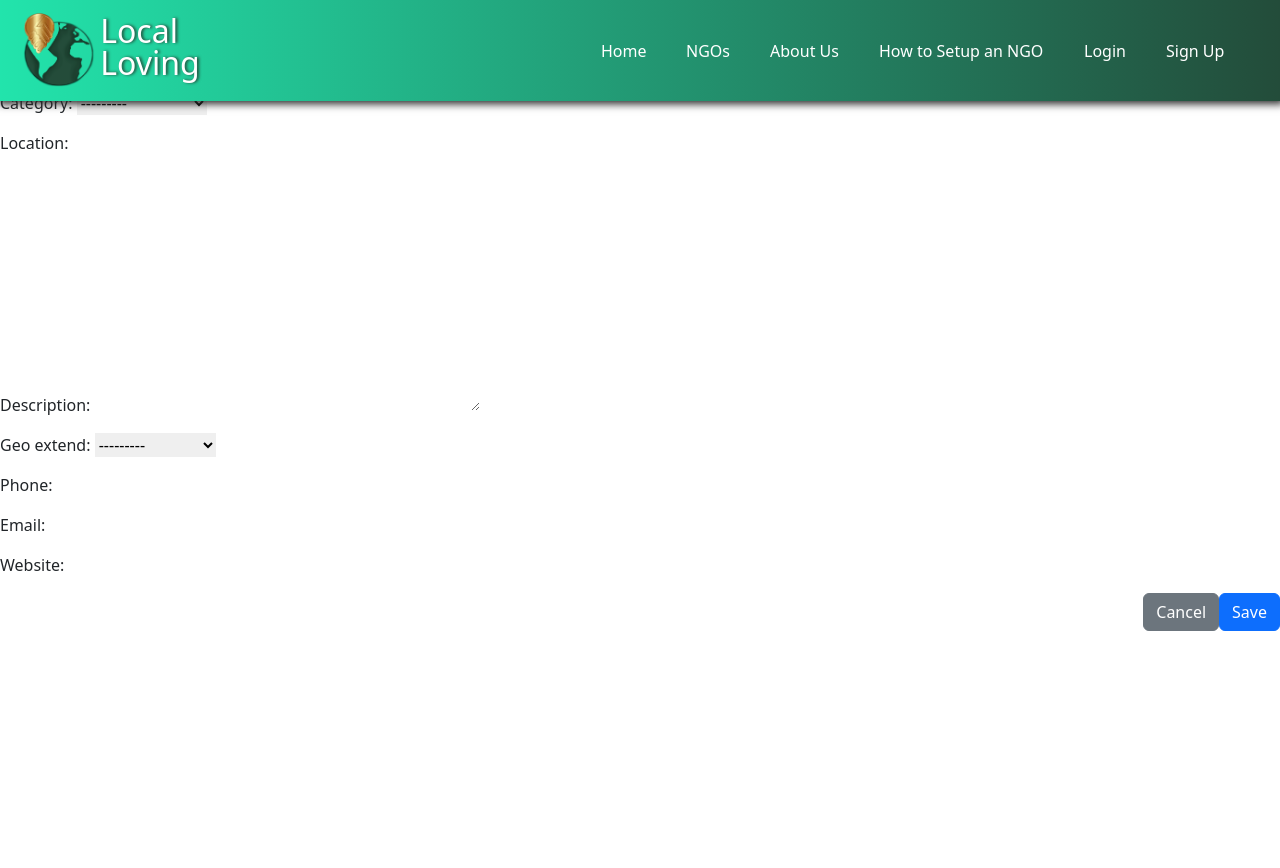
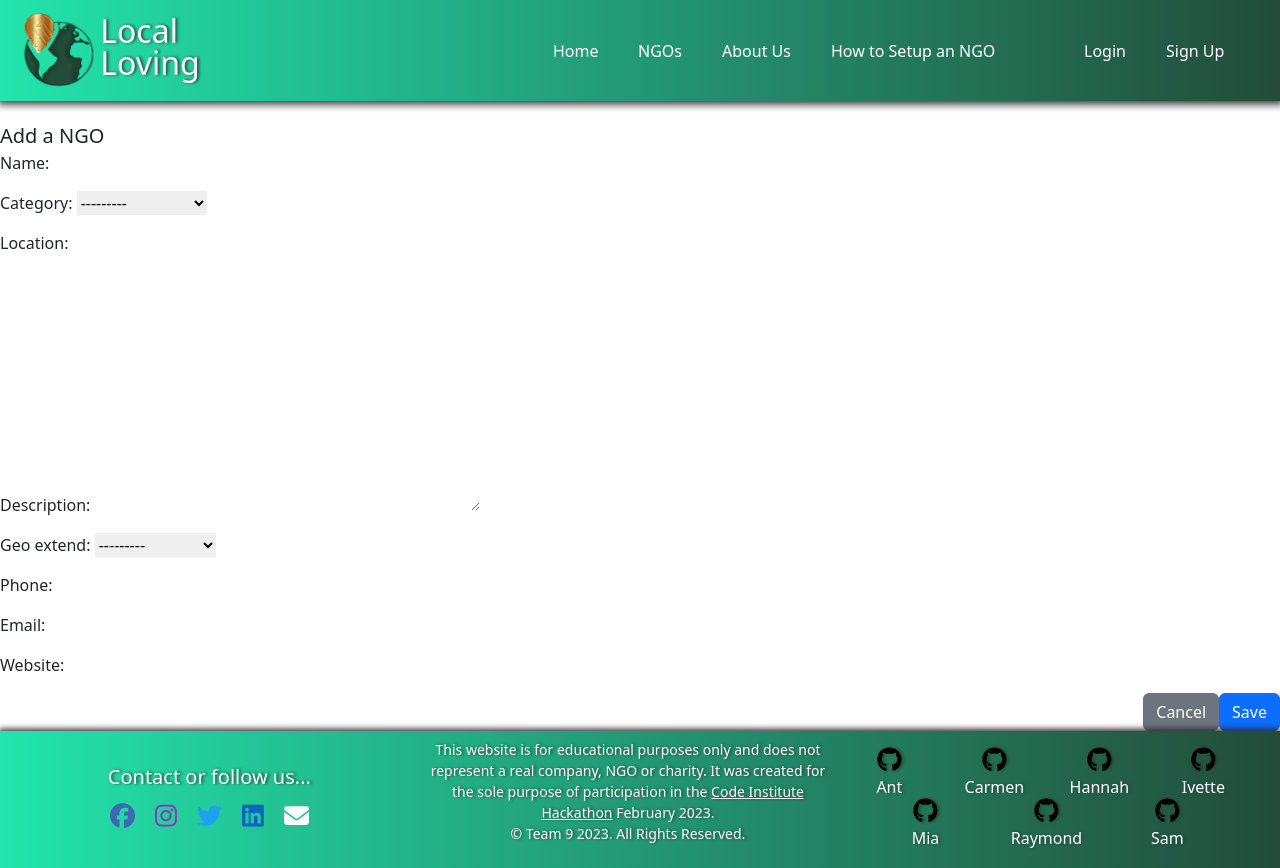
Before and after one commit to SamMartin92/hackathon-team-9a, a Django app: page /addNGO in a window 1280 px wide. Before the commit the page ends 631 px from the top, so only its background shows below. Run offline with Django 4.2, Linux system fonts and the light colour scheme; some libraries are stand-ins or nearby versions.

Commit message:
Ant (#41)
* Add logo to navbar

* Futher navbar styling

* Build footer

* Formatting issues fixed

```diff
--- a/static/css/style.css
+++ b/static/css/style.css
@@ -1,7 +1,34 @@
+/* Global Styling */
+body {
+    padding-top: 100px;
+}
+
 * {
     margin: 0;
     padding: 0;
     border: none;
+}
+
+/* Float Effect - Links */
+.hvr-float {
+    display: inline-block;
+    vertical-align: middle;
+    -webkit-transform: perspective(1px) translateZ(0);
+    transform: perspective(1px) translateZ(0);
+    box-shadow: 0 0 1px rgba(0, 0, 0, 0);
+    -webkit-transition-duration: 0.3s;
+    transition-duration: 0.3s;
+    -webkit-transition-property: transform;
+    transition-property: transform;
+    -webkit-transition-timing-function: ease-out;
+    transition-timing-function: ease-out;
+}
+
+.hvr-float:hover,
+.hvr-float:focus,
+.hvr-float:active {
+    -webkit-transform: translateY(-8px);
+    transform: translateY(-8px);
 }
 
 /* Navbar Styling */
@@ -29,34 +56,81 @@
     filter: invert(100);
 }
 
-/* Float Effect - Nav Links */
-.hvr-float {
-    display: inline-block;
-    vertical-align: middle;
-    -webkit-transform: perspective(1px) translateZ(0);
-    transform: perspective(1px) translateZ(0);
-    box-shadow: 0 0 1px rgba(0, 0, 0, 0);
-    -webkit-transition-duration: 0.3s;
-    transition-duration: 0.3s;
-    -webkit-transition-property: transform;
-    transition-property: transform;
-    -webkit-transition-timing-function: ease-out;
-    transition-timing-function: ease-out;
-}
-
-.hvr-float:hover,
-.hvr-float:focus,
-.hvr-float:active {
-    -webkit-transform: translateY(-8px);
-    transform: translateY(-8px);
-}
-
 #logo {
     color: white;
     text-shadow: #234c3a 2px 0px 3px;
     padding-left: 10px;
 }
 
+/* Footer Styling */
+#footer {
+    position: relative;
+    bottom: 0;
+    padding: 0;
+    margin: 0;
+    max-width: 100vw;
+    box-shadow: 0px -1px 6px 1px #292929;
+    background-image: linear-gradient(to right, #22e4ac, #234c3a);
+}
+
+footer h5 {
+    color: white;
+    text-shadow: #234c3a 2px 0px 3px;
+}
+
+#footer-text {
+    color: white;
+    font-size: 14px;
+    font-weight: 500;
+    text-shadow: #234c3a 2px 0px 3px;
+}
+
+#hackathon-link {
+    color: white;
+    transition: color 0.3s ease-in-out, text-shadow 0.3s ease-in-out;
+}
+
+#hackathon-link:hover {
+    color: blue;
+    text-shadow: none;
+}
+
+#fb-link {
+    color: #4267B2;
+    font-size: 25px;
+}
+
+#instagram-link {
+    color: #8a3ab9;
+    font-size: 25px;
+}
+
+#twitter-link {
+    color: #1DA1F2;
+    font-size: 25px;
+}
+
+#linkedin-link {
+    color: #0A66C2;
+    font-size: 25px;
+}
+
+#email-link {
+    color: white;
+    font-size: 25px;
+}
+
+.github-logo {
+    color: black;
+    font-size: 25px;
+}
+
+.github-link {
+    color: white;
+    font-weight: 500;
+    text-shadow: #234c3a 2px 0px 3px;
+    text-decoration: none;
+}
 
 /* Hero image */
 
--- a/templates/base.html
+++ b/templates/base.html
@@ -87,13 +87,13 @@
                             </li>
                             {% else %}
                             <!-- Navbar links for all users -->
-                            <li class="nav-item">
+                            <li class="nav-item ps-lg-5 pt-4 pt-lg-0">
                                 <a class="nav-link hvr-float" href="{% url 'account_login' %}"><i
                                         class="fa-solid fa-circle-user pe-3 d-lg-none"></i>Login</a>
                             </li>
                             <li class="nav-item">
                                 <a class="nav-link hvr-float" href="{% url 'account_signup' %}"><i
-                                        class="fa-solid fa-circle-user pe-3 d-lg-none"></i>Sign Up</a>
+                                        class="fa-solid fa-user-plus pe-3 d-lg-none"></i>Sign Up</a>
                             </li>
                             {% endif %}
                     </div>
@@ -120,7 +120,45 @@
     {% endblock %}
 
     <!-- FOOTER goes here -->
+    <footer id="footer" class="container-fluid">
+        <div class="container-fluid row py-2">
+            <div class="col-12 col-md-4 text-center m-auto">
+                <h5>Contact or follow us...</h5>
+                <a id="fb-link" class="footer-socials px-2 hvr-float" href="https://www.facebook.com/" target="_blank"><i
+                        class="fa-brands fa-facebook"></i></a>
+                <a id="instagram-link" class="footer-socials px-2 hvr-float" href="https://www.instagram.com/" target="_blank"><i
+                        class="fa-brands fa-instagram"></i></a>
+                <a id="twitter-link" class="footer-socials px-2 hvr-float" href="https://twitter.com/" target="_blank"><i
+                        class="fa-brands fa-twitter"></i></a>
+                <a id="linkedin-link" class="footer-socials px-2 hvr-float" href="https://www.linkedin.com/" target="_blank"><i
+                        class="fa-brands fa-linkedin"></i></a>
+                <a id="email-link" class="footer-socials px-2 hvr-float" href="mailto:info@localloving.com" target="_blank"><i
+                        class="fa-solid fa-envelope"></i></a>
+            </div>
+            <div id="footer-text" class="col-12 col-md-4 text-center">
+                <p>
+                    This website is for educational purposes only and does not represent a real company, NGO or charity.
+                    It was created for the sole purpose of participation in the <a id="hackathon-link"
+                        href="https://hackathon.codeinstitute.net/" target="_blank">Code Institute Hackathon</a>
+                    February 2023. <br>© Team 9 2023. All Rights Reserved.
+                </p>
+            </div>
+            <div class="col-12 col-md-4 m-auto">
+                <div class="row text-center flex-nowrap">
+                    <a class="col github-link hvr-float" href=""><i class="fa-brands fa-github github-logo"></i><br>Ant</a>
+                    <a class="col github-link hvr-float" href=""><i class="fa-brands fa-github github-logo"></i><br>Carmen</a>
+                    <a class="col github-link hvr-float" href=""><i class="fa-brands fa-github github-logo"></i><br>Hannah</a>
+                    <a class="col github-link hvr-float" href=""><i class="fa-brands fa-github github-logo"></i><br>Ivette</a>
+                </div>
+                <div class="row text-center flex-nowrap mx-3">
+                    <a class="col github-link hvr-float" href=""><i class="fa-brands fa-github github-logo"></i><br>Mia</a>
+                    <a class="col github-link hvr-float" href=""><i class="fa-brands fa-github github-logo"></i><br>Raymond</a>
+                    <a class="col github-link hvr-float" href=""><i class="fa-brands fa-github github-logo"></i><br>Sam</a>
+                </div>
+            </div>
+        </div>
 
+    </footer>
     {% block postloadjs %}{% endblock %}
 </body>
 
```
